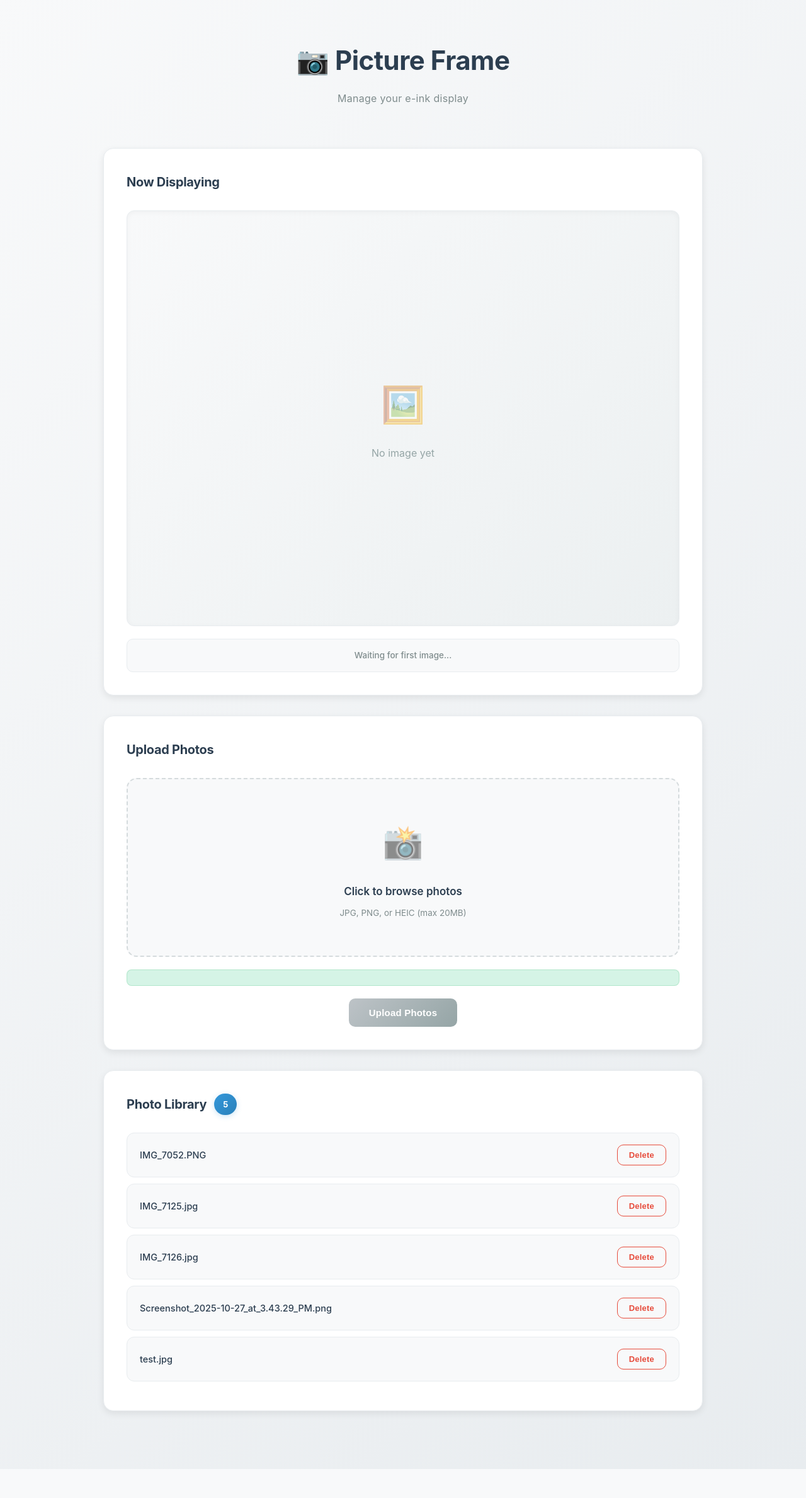
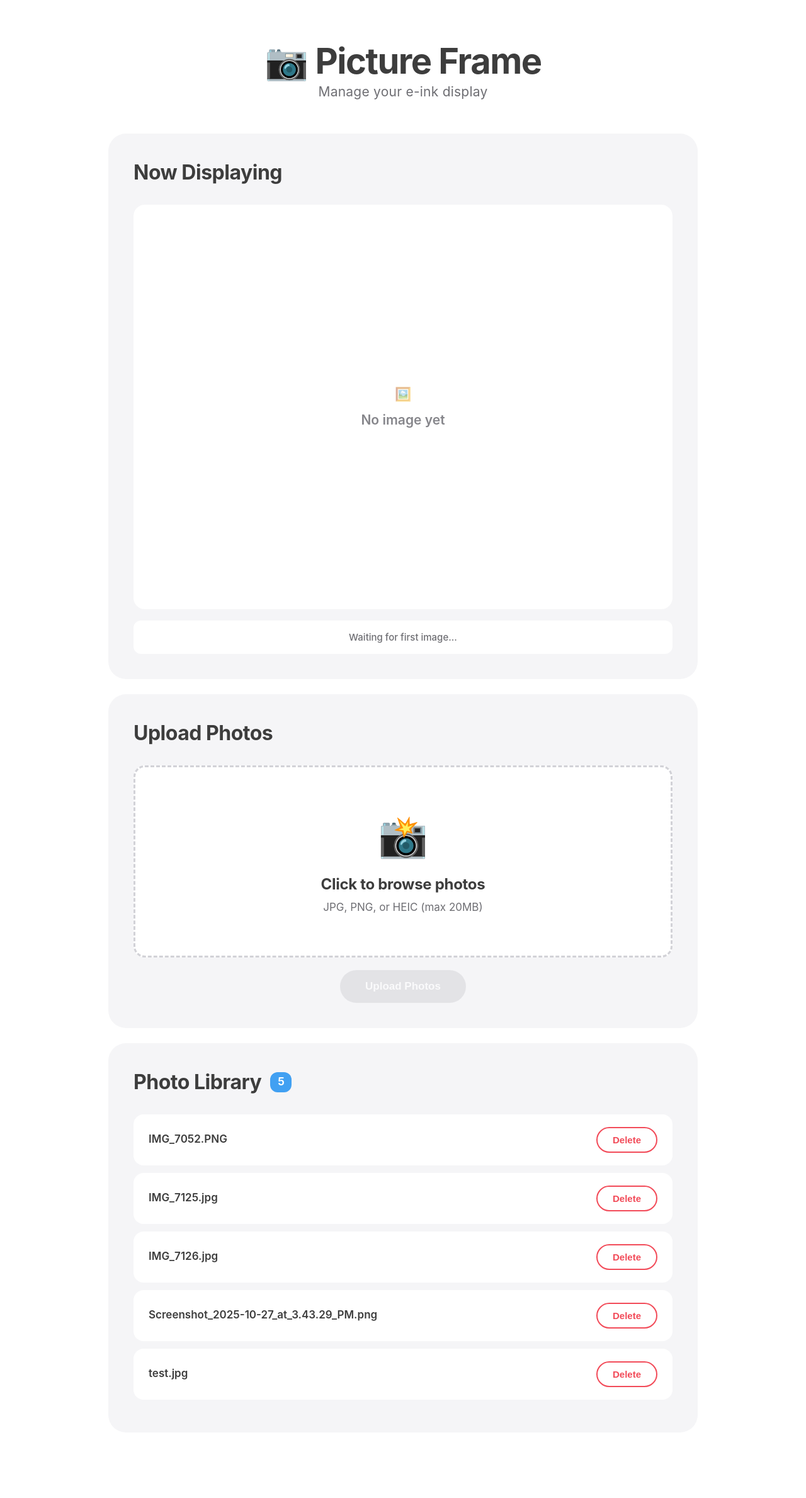
Before and after one commit to mathisfun2048/picture_frame, a Flask app: page / in a window 1280 px wide. Shown: the whole page at 63% size. Before the commit the page ends 2332 px from the top, so only its background shows below. Run offline with Flask 3, Linux system fonts and the light colour scheme.

Commit message:
Update upload.html

```diff
--- a/src/templates/upload.html
+++ b/src/templates/upload.html
@@ -12,149 +12,109 @@
         }
 
         :root {
-            /* Sophisticated Color Palette */
-            --primary: #2C3E50;
-            --secondary: #34495E;
-            --accent: #E74C3C;
-            --accent-hover: #C0392B;
-            --success: #27AE60;
-            --success-light: #D5F4E6;
-            --error: #E74C3C;
-            --error-light: #FADBD8;
-            --highlight: #3498DB;
-            --highlight-light: #EBF5FB;
-
-            /* Neutrals */
-            --bg-primary: #FFFFFF;
-            --bg-secondary: #F8F9FA;
-            --bg-tertiary: #ECF0F1;
-            --text-primary: #2C3E50;
-            --text-secondary: #7F8C8D;
-            --text-light: #95A5A6;
-            --border-subtle: #E8ECEF;
-            --border-medium: #D5DBDD;
-
-            /* Shadows */
-            --shadow-sm: 0 1px 3px rgba(0, 0, 0, 0.06);
-            --shadow-md: 0 4px 12px rgba(0, 0, 0, 0.08);
-            --shadow-lg: 0 8px 24px rgba(0, 0, 0, 0.12);
+            /* Bold Color Palette */
+            --coral: #F24B59;
+            --blue: #41A0F2;
+            --teal: #49BFAA;
+            --yellow: #F2B56B;
+            --orange: #F2784B;
+            --dark: #3D3D3D;
+            --white: #FFFFFF;
+            --off-white: #FAFAFA;
+            --light-gray: #F5F5F7;
         }
 
         body {
-            font-family: -apple-system, BlinkMacSystemFont, 'Segoe UI', 'Inter', 'Helvetica Neue', sans-serif;
-            background: linear-gradient(135deg, #F8F9FA 0%, #E8ECEF 100%);
-            color: var(--text-primary);
-            line-height: 1.7;
-            min-height: 100vh;
+            font-family: -apple-system, BlinkMacSystemFont, 'SF Pro Display', 'SF Pro Text', sans-serif;
+            background: var(--white);
+            color: var(--dark);
+            line-height: 1.4;
+            -webkit-font-smoothing: antialiased;
         }
 
         .container {
-            max-width: 1000px;
+            max-width: 980px;
             margin: 0 auto;
-            padding: 60px 24px;
+            padding: 48px 22px 80px;
         }
 
         header {
             text-align: center;
-            margin-bottom: 64px;
+            margin-bottom: 52px;
+            padding-top: 20px;
         }
 
         h1 {
-            font-size: 42px;
+            font-size: 56px;
             font-weight: 700;
-            color: var(--primary);
-            margin-bottom: 12px;
-            letter-spacing: -0.5px;
+            color: var(--dark);
+            margin-bottom: 4px;
+            letter-spacing: -1.5px;
+            line-height: 1.05;
         }
 
         .subtitle {
-            color: var(--text-secondary);
-            font-size: 16px;
+            color: #6e6e73;
+            font-size: 21px;
             font-weight: 400;
-            letter-spacing: 0.3px;
+            letter-spacing: 0.011em;
         }
 
         /* Flash Messages */
         .flash {
-            padding: 16px 24px;
-            border-radius: 12px;
-            margin-bottom: 28px;
-            font-size: 14.5px;
-            font-weight: 500;
-            border: 1px solid transparent;
-            animation: slideIn 0.4s ease-out;
-        }
-
-        @keyframes slideIn {
-            from {
-                opacity: 0;
-                transform: translateY(-10px);
-            }
-            to {
-                opacity: 1;
-                transform: translateY(0);
-            }
+            padding: 18px 22px;
+            border-radius: 18px;
+            margin-bottom: 24px;
+            font-size: 17px;
+            font-weight: 600;
         }
 
         .flash.success {
-            background: var(--success-light);
-            color: var(--success);
-            border-color: rgba(39, 174, 96, 0.2);
+            background: var(--teal);
+            color: white;
         }
 
         .flash.error {
-            background: var(--error-light);
-            color: var(--error);
-            border-color: rgba(231, 76, 60, 0.2);
+            background: var(--coral);
+            color: white;
         }
 
         /* Cards */
         .card {
-            background: var(--bg-primary);
-            border-radius: 16px;
-            padding: 36px;
-            margin-bottom: 32px;
-            box-shadow: var(--shadow-md);
-            border: 1px solid var(--border-subtle);
-            transition: all 0.3s cubic-bezier(0.4, 0, 0.2, 1);
-        }
-
-        .card:hover {
-            box-shadow: var(--shadow-lg);
-            transform: translateY(-2px);
+            background: var(--light-gray);
+            border-radius: 28px;
+            padding: 40px;
+            margin-bottom: 24px;
         }
 
         .card-title {
-            font-size: 20px;
+            font-size: 32px;
             font-weight: 700;
             margin-bottom: 28px;
-            color: var(--primary);
+            color: var(--dark);
             display: flex;
             align-items: center;
-            gap: 12px;
-            letter-spacing: -0.3px;
+            gap: 14px;
+            letter-spacing: -0.5px;
         }
 
         .badge {
-            background: linear-gradient(135deg, var(--highlight) 0%, #2980B9 100%);
+            background: var(--blue);
             color: white;
-            padding: 6px 14px;
-            border-radius: 20px;
-            font-size: 13px;
+            padding: 4px 12px;
+            border-radius: 12px;
+            font-size: 17px;
             font-weight: 700;
-            box-shadow: 0 2px 8px rgba(52, 152, 219, 0.25);
         }
 
         /* Current Image Display */
         .image-preview-container {
             position: relative;
             width: 100%;
-            padding-top: 75%; /* 4:3 aspect ratio */
-            background: linear-gradient(135deg, #F8F9FA 0%, #ECF0F1 100%);
-            border-radius: 12px;
+            padding-top: 75%;
+            background: white;
+            border-radius: 18px;
             overflow: hidden;
-            border: 1px solid var(--border-subtle);
-            box-shadow: inset 0 2px 8px rgba(0, 0, 0, 0.04);
         }
 
         .image-preview {
@@ -164,7 +124,6 @@
             width: 100%;
             height: 100%;
             object-fit: contain;
-            transition: opacity 0.3s ease;
         }
 
         .no-image {
@@ -173,86 +132,64 @@
             left: 50%;
             transform: translate(-50%, -50%);
             text-align: center;
-            color: var(--text-light);
+            color: #86868b;
         }
 
         .no-image-icon {
-            font-size: 56px;
-            margin-bottom: 16px;
-            opacity: 0.4;
+            font-size: 64px;
+            margin-bottom: 12px;
+            opacity: 0.5;
+        }
+
+        .no-image div {
+            font-size: 21px;
+            font-weight: 600;
         }
 
         .current-image-name {
-            margin-top: 20px;
-            padding: 14px 18px;
-            background: var(--bg-secondary);
-            border-radius: 10px;
-            font-size: 13.5px;
+            margin-top: 18px;
+            padding: 16px;
+            background: white;
+            border-radius: 12px;
+            font-size: 15px;
             text-align: center;
             word-break: break-all;
-            color: var(--text-secondary);
+            color: #6e6e73;
             font-weight: 500;
-            border: 1px solid var(--border-subtle);
         }
 
         /* Upload Area */
         .upload-area {
-            border: 2px dashed var(--border-medium);
-            border-radius: 16px;
-            padding: 56px 32px;
+            border: 3px dashed #d2d2d7;
+            border-radius: 18px;
+            padding: 64px 40px;
             text-align: center;
-            background: var(--bg-secondary);
-            transition: all 0.4s cubic-bezier(0.4, 0, 0.2, 1);
+            background: white;
+            transition: all 0.3s ease;
             cursor: pointer;
-            position: relative;
-            overflow: hidden;
-        }
-
-        .upload-area::before {
-            content: '';
-            position: absolute;
-            top: 0;
-            left: 0;
-            right: 0;
-            bottom: 0;
-            background: linear-gradient(135deg, rgba(52, 152, 219, 0.05) 0%, rgba(46, 204, 113, 0.05) 100%);
-            opacity: 0;
-            transition: opacity 0.4s ease;
         }
 
         .upload-area:hover {
-            border-color: var(--highlight);
-            background: var(--highlight-light);
-            transform: translateY(-2px);
-            box-shadow: var(--shadow-md);
-        }
-
-        .upload-area:hover::before {
-            opacity: 1;
+            border-color: var(--blue);
+            background: #f5f9ff;
         }
 
         .upload-icon {
-            font-size: 52px;
-            margin-bottom: 20px;
-            opacity: 0.5;
-            transition: all 0.3s ease;
-        }
-
-        .upload-area:hover .upload-icon {
-            opacity: 0.8;
-            transform: scale(1.1);
+            font-size: 64px;
+            margin-bottom: 16px;
         }
 
         .upload-text {
-            font-size: 17px;
-            color: var(--text-primary);
+            font-size: 24px;
+            color: var(--dark);
             margin-bottom: 8px;
-            font-weight: 600;
+            font-weight: 700;
+            letter-spacing: -0.3px;
         }
 
         .upload-hint {
-            font-size: 13.5px;
-            color: var(--text-secondary);
+            font-size: 17px;
+            color: #6e6e73;
             font-weight: 400;
         }
 
@@ -261,63 +198,54 @@
         }
 
         .btn {
-            padding: 14px 32px;
-            border-radius: 10px;
+            padding: 16px 40px;
+            border-radius: 980px;
             border: none;
-            font-size: 15px;
+            font-size: 17px;
             font-weight: 600;
             cursor: pointer;
-            transition: all 0.3s cubic-bezier(0.4, 0, 0.2, 1);
-            letter-spacing: 0.2px;
+            transition: all 0.2s ease;
         }
 
         .btn-primary {
-            background: linear-gradient(135deg, var(--accent) 0%, var(--accent-hover) 100%);
+            background: var(--coral);
             color: white;
-            box-shadow: 0 4px 12px rgba(231, 76, 60, 0.3);
         }
 
         .btn-primary:hover:not(:disabled) {
-            box-shadow: 0 6px 20px rgba(231, 76, 60, 0.4);
-            transform: translateY(-2px);
+            background: #e03847;
+            transform: scale(1.02);
         }
 
         .btn-primary:active:not(:disabled) {
-            transform: translateY(0);
+            transform: scale(0.98);
         }
 
         .btn-primary:disabled {
-            background: linear-gradient(135deg, #BDC3C7 0%, #95A5A6 100%);
+            background: #d2d2d7;
             cursor: not-allowed;
-            box-shadow: none;
+            opacity: 0.5;
         }
 
         .btn-danger {
-            background: transparent;
-            color: var(--error);
-            border: 1.5px solid var(--error);
-            padding: 8px 18px;
-            font-size: 13px;
+            background: white;
+            color: var(--coral);
+            border: 2px solid var(--coral);
+            padding: 10px 24px;
+            font-size: 15px;
             font-weight: 600;
-            transition: all 0.3s ease;
         }
 
         .btn-danger:hover {
-            background: var(--error);
+            background: var(--coral);
             color: white;
-            box-shadow: 0 4px 12px rgba(231, 76, 60, 0.25);
-            transform: translateY(-1px);
         }
 
         .file-selected {
             margin-top: 20px;
-            font-size: 14.5px;
-            color: var(--success);
-            font-weight: 600;
-            padding: 12px;
-            background: var(--success-light);
-            border-radius: 8px;
-            border: 1px solid rgba(39, 174, 96, 0.2);
+            font-size: 17px;
+            color: var(--teal);
+            font-weight: 700;
         }
 
         /* Image List */
@@ -325,61 +253,59 @@
             display: flex;
             align-items: center;
             gap: 16px;
-            padding: 18px 20px;
-            background: var(--bg-secondary);
-            border-radius: 12px;
-            margin-bottom: 10px;
-            border: 1px solid var(--border-subtle);
-            transition: all 0.3s ease;
+            padding: 20px 24px;
+            background: white;
+            border-radius: 16px;
+            margin-bottom: 12px;
+            transition: all 0.2s ease;
         }
 
         .image-item:hover {
-            background: var(--bg-primary);
-            box-shadow: var(--shadow-sm);
-            transform: translateX(4px);
+            transform: scale(1.01);
         }
 
         .image-item.current {
-            background: linear-gradient(135deg, rgba(52, 152, 219, 0.08) 0%, rgba(155, 89, 182, 0.08) 100%);
-            border: 1.5px solid var(--highlight);
-            box-shadow: 0 2px 8px rgba(52, 152, 219, 0.15);
+            background: var(--blue);
+        }
+
+        .image-item.current .image-name {
+            color: white;
         }
 
         .image-name {
             flex: 1;
-            font-size: 14.5px;
-            color: var(--text-primary);
+            font-size: 17px;
+            color: var(--dark);
             word-break: break-all;
-            font-weight: 500;
+            font-weight: 600;
         }
 
         .current-badge {
-            background: linear-gradient(135deg, var(--success) 0%, #229954 100%);
+            background: var(--teal);
             color: white;
             padding: 6px 14px;
             border-radius: 8px;
-            font-size: 11.5px;
+            font-size: 13px;
             font-weight: 700;
             text-transform: uppercase;
             letter-spacing: 0.5px;
-            box-shadow: 0 2px 8px rgba(39, 174, 96, 0.25);
         }
 
         .empty-state {
             text-align: center;
             padding: 80px 20px;
-            color: var(--text-light);
+            color: #86868b;
         }
 
         .empty-icon {
-            font-size: 72px;
-            margin-bottom: 20px;
-            opacity: 0.25;
+            font-size: 80px;
+            margin-bottom: 16px;
+            opacity: 0.4;
         }
 
         .empty-state p {
-            font-size: 15px;
-            font-weight: 500;
+            font-size: 21px;
+            font-weight: 600;
         }
     </style>
 </head>
```
